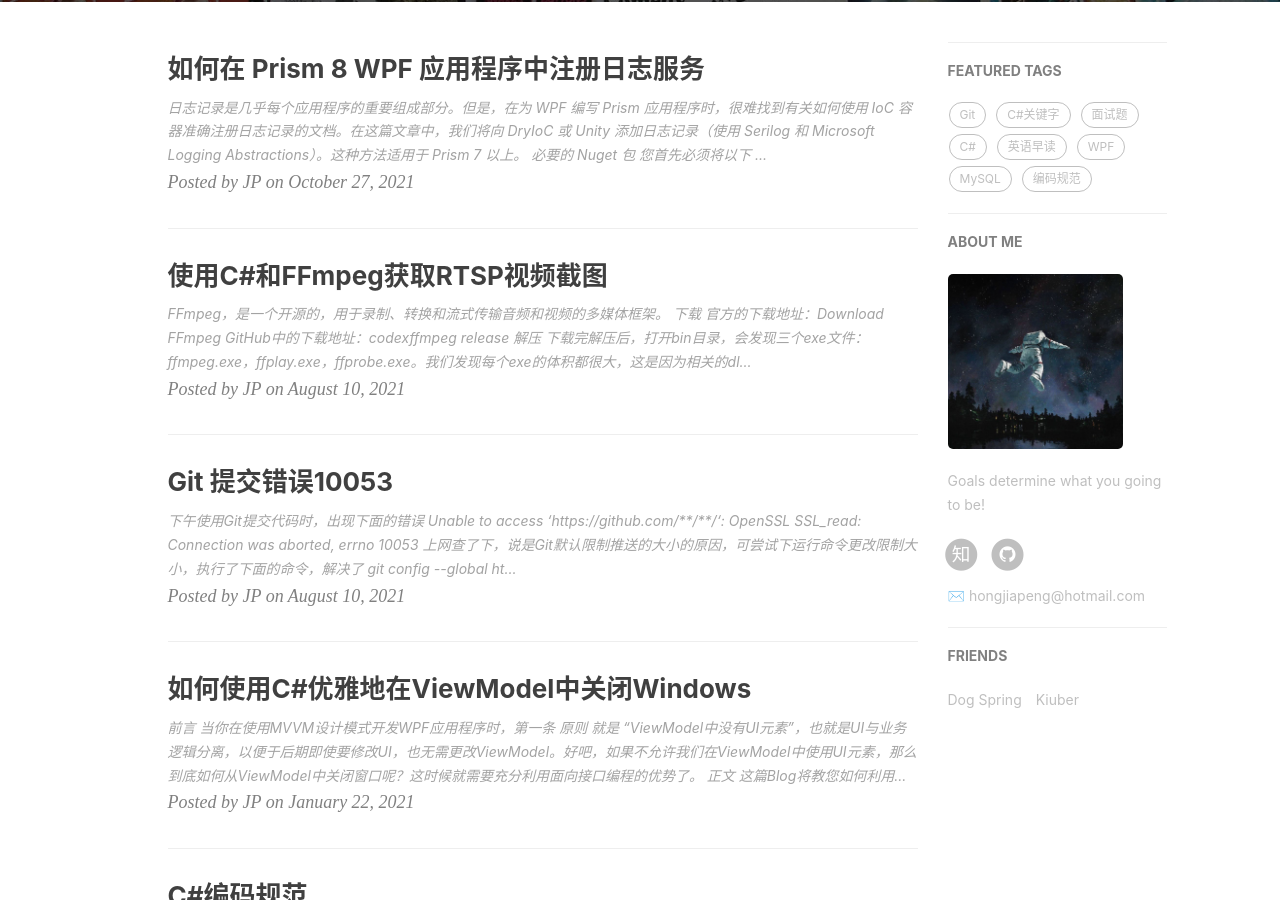
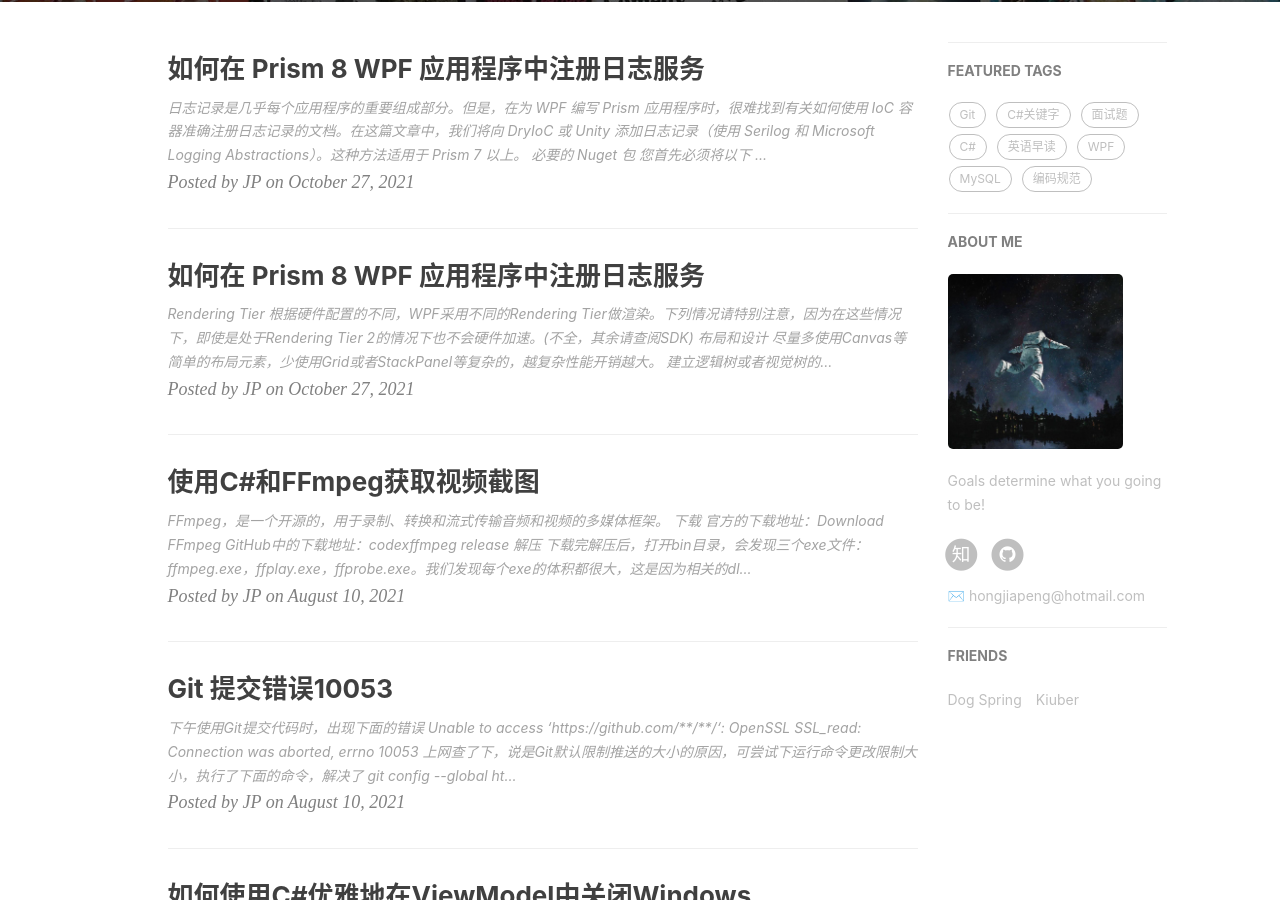
Before and after one commit to hongjiapeng/hongjiapeng.github.io, a Jekyll site: the page built from index.html, in a window 1280 px wide and 900 px high, scrolled down 416 px. Built offline with Jekyll 4.4.1, drawn with Linux system fonts in a browser that asks for light colours; nearby versions of some CDN libraries; the list of posts is cut into pages by our own code; comment, search, counter and statistics services are not loaded; part of the change alters nothing that is shown; some of the changed text lies outside the part shown.

Commit message:
add blog

````diff
--- /dev/null
+++ b/_posts/2020-10-27-wpf performance optimization experience summary.md
@@ -0,0 +1,78 @@
+---
+layout: post
+title: 如何在 Prism 8 WPF 应用程序中注册日志服务
+subtitle:
+date:   2021-10-27
+author: JP
+header-img: img/post-bg-coffee.jpeg
+catalog: true
+tags:
+- WPF
+- 性能优化
+---
+
+### Rendering Tier
+
+根据硬件配置的不同，WPF采用不同的Rendering Tier做渲染。下列情况请特别注意，因为在这些情况下，即使是处于Rendering Tier 2的情况下也不会硬件加速。(不全，其余请查阅SDK)
+
+### 布局和设计
+
+- 尽量多使用Canvas等简单的布局元素，少使用Grid或者StackPanel等复杂的，越复杂性能开销越大。
+- 建立逻辑树或者视觉树的时候，遵循Top-Down的原则。
+
+### 图像
+
+-  对Image做动画处理的时候（如调整大小等），可以使用这条语句RenderOptions.SetBitmapScalingMode(MyImage,BitmapScalingMode.LowQuality)，以改善性能。
+- 用TileBrush的时候，可以CachingHint。
+
+### 对象行为
+
+- 访问CLR对象和CLR属性的效率会比访问DependencyObject/DependencyProperty高。注意这里指的是访问，不要和前面的绑定混淆了。但是，把属性注册为DependencyProperty会有很多的优点：比如继承、数据绑定和Style。
+
+### 应用程序资源
+
+- 在自定义控件，尽量不要在控件的ResourceDictionary定义资源，而应该放在Window或者Application级。因为放在控件中会使每个实例都保留一份资源的拷贝。
+- 尽量使用Static Resources,但不能盲目使用。
+
+### 文本
+
+- 文字少的时候用TextBlock或者label,长的时候用FlowDocument.
+
+- 使用元素TextFlow和TextBlock时，如果不需要TextFlow的某些特性，就应该考虑使用TextBlock，因为它的效率更高。
+
+- 在TextFlow中使用UIElement（比如TextBlock）所需的代价要比使用TextElement（比如Run）的代价高.在FlowDocument中尽量避免使用TextBlock，要用Run替代。
+
+- 在TextBlock中显式的使用Run命令比不使用Run命名的代码要高。
+- 把Label（标签）元素的ContentProperty和一个字符串（String）绑定的效率要比把字符串和TextBlock的Text属性绑定的效率低。因为Label在更新字符串是会丢弃原来的字符串，全部重新显示内容。如果字符串不需要更新，用Label就无所谓性能问题。
+
+- 在TextBlock块使用HyperLinks时，把多个HyperLinks组合在一起效率会更高。
+
+- 显示超链接的时候，尽量只在IsMouseOver为True的时候显示下划线，一直显示下划线的代码高很多
+
+- 尽量不使用不必要的字符串连接。
+
+### 数据绑定
+
+- 在使用数据绑定的过程中，如果绑定的数据源是一个CLR对象，属性也是一个CLR属性，那么在绑定的时候对象CLR对象所实现的机制不同，绑定的效率也不同。
+
+  - 数据源是一个CLR对象，属性也是一个CLR属性。对象通过TypeDescriptor/PropertyChanged模式实现通知功能。此时绑定引擎用TypeDescriptor来反射源对象。效率最低。
+
+  - 数据源是一个CLR对象，属性也是一个CLR属性。对象通过INotifyPropertyChanged实现通知功能。此时绑定引擎直接反射源对象。效率稍微提高。
+
+  - 数据源是一个DependencyObject，而且属性是一个DependencyProperty。此时不需要反射，直接绑定。效率最高。
+
+- 当一个CLR对象很大时，比如有1000个属性时，尽量把这个对象分解成很多很小的CLR对象。比如分成1000个只有一个属性的CLR对象。
+
+- 当我们在列表（比如ListBox）显示了一个CLR对象列表（比如List）时，如果想在修改List对象后，ListBox也动态的反映这种变化。此时，我们应该使用动态的ObservableCollection对象绑定。而不是直接的更新ItemSource。两者的区别在于直接更新ItemSource会使WPF抛弃ListBox已有的所有数据，然后全部重新从List加载。而使用ObservableCollection可以避免这种先全部删除再重载的过程，效率更高。
+
+- 尽量绑定IList而不是IEnumerable到ItemsControl。
+
+### 其它性能建议
+
+- 如果需要修改元素的Opacity属性，最后修改一个Brush的属性，然后用这个Brush来填充元素。因为直接修改元素的Opacity会迫使系统创建一个临时的Surface
+
+- 用NavigationWindow的时候，尽量Update the client area by object,而不是URI
+
+- 尽量不要使用ScrollBarVisibility=Auto
+
+转载自：https://www.cnblogs.com/chiniao/archive/2010/08/09/1795499.html#!comments
--- a/_posts/2021-08-10-use c# to get screenshots of rtsp video stream.md
+++ b/_posts/2021-08-10-use c# to get screenshots of rtsp video stream.md
@@ -1,6 +1,6 @@
 ---
 layout: post
-title: 使用C#和FFmpeg获取RTSP视频截图
+title: 使用C#和FFmpeg获取视频截图
 subtitle:
 date:   2021-08-10
 author: JP
@@ -38,8 +38,30 @@ tags:
 -i 视频地址 -ss 第几帧 -f image2 图片存放地址
 ```
 
+以管理员身份打开Windows Termal或者PowerShell或CMD,进入到ffmpeg.exe所在目录，在终端内输入一下命令：
+```
+.\ffmpeg -i D:\bin\video.mp4 -ss 1 -f image2 D:\bin\1.jpg
+```
+
+执行后，看到下面的结果
+
+![转换完成](/static/posts/2021-10-28_10-39-12.png)
 
 
+![转换成功图片](/static/posts/2021-10-28_17-39-12.png)
+
+### 使用c#封装此命令
+
+```
+ using (System.Diagnostics.Process process = new SystemDiagnostics.Process())
+ {
+     process.StartInfo.FileName = ffmpegPath;
+     process.StartInfo.Arguments = $@"-i {url} -ss 1 -f image2 {localImagePath}";
+     process.Start();
+ }
+```
+
+其中url既可以是本地的视频路径，也可以是一个rtsp视频流地址
 
 参考：
 
````
Also changed, not shown: static/posts/2021-10-28_10-39-12.png (added), static/posts/2021-10-28_17-39-12.png (added).
